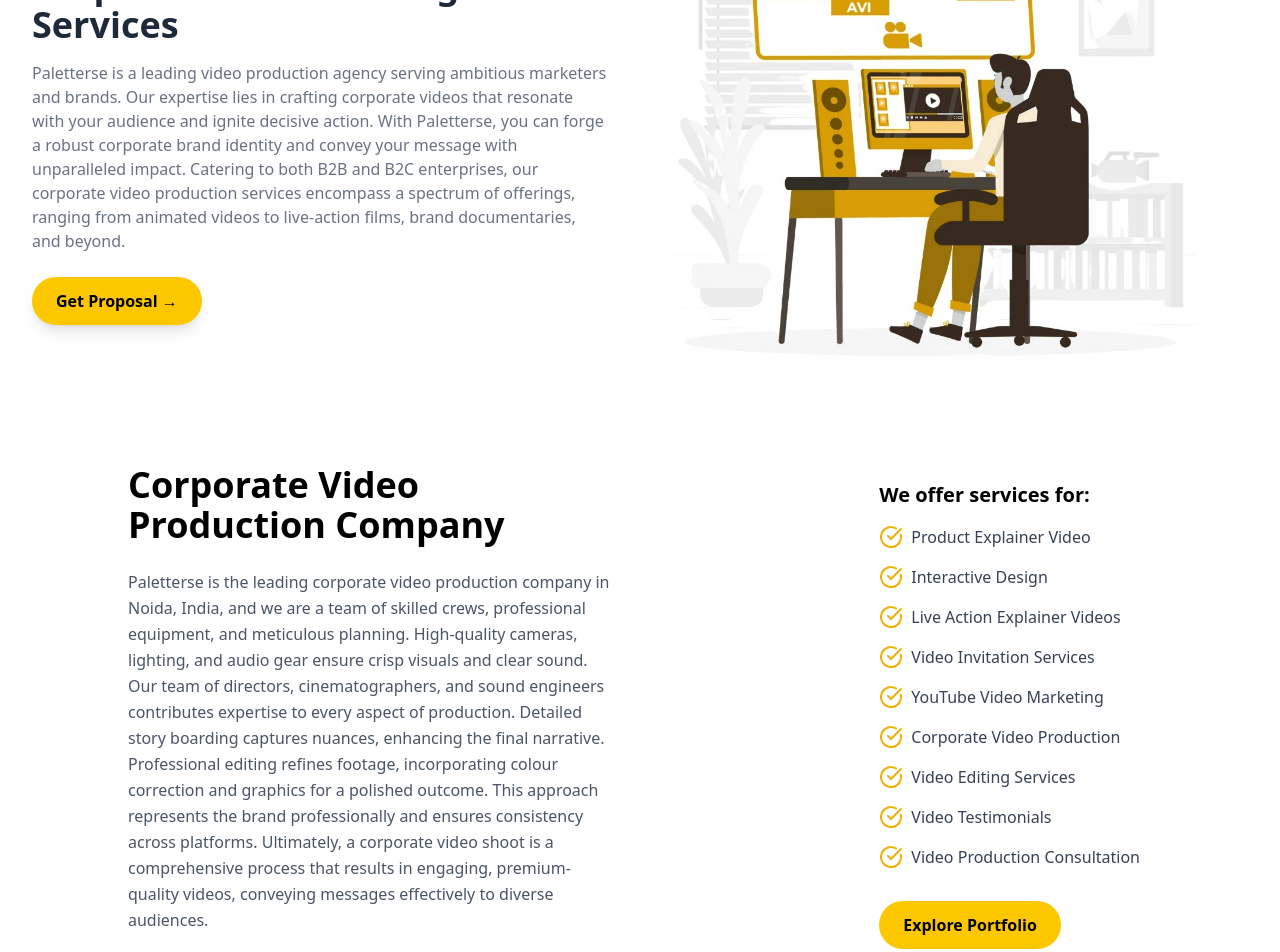
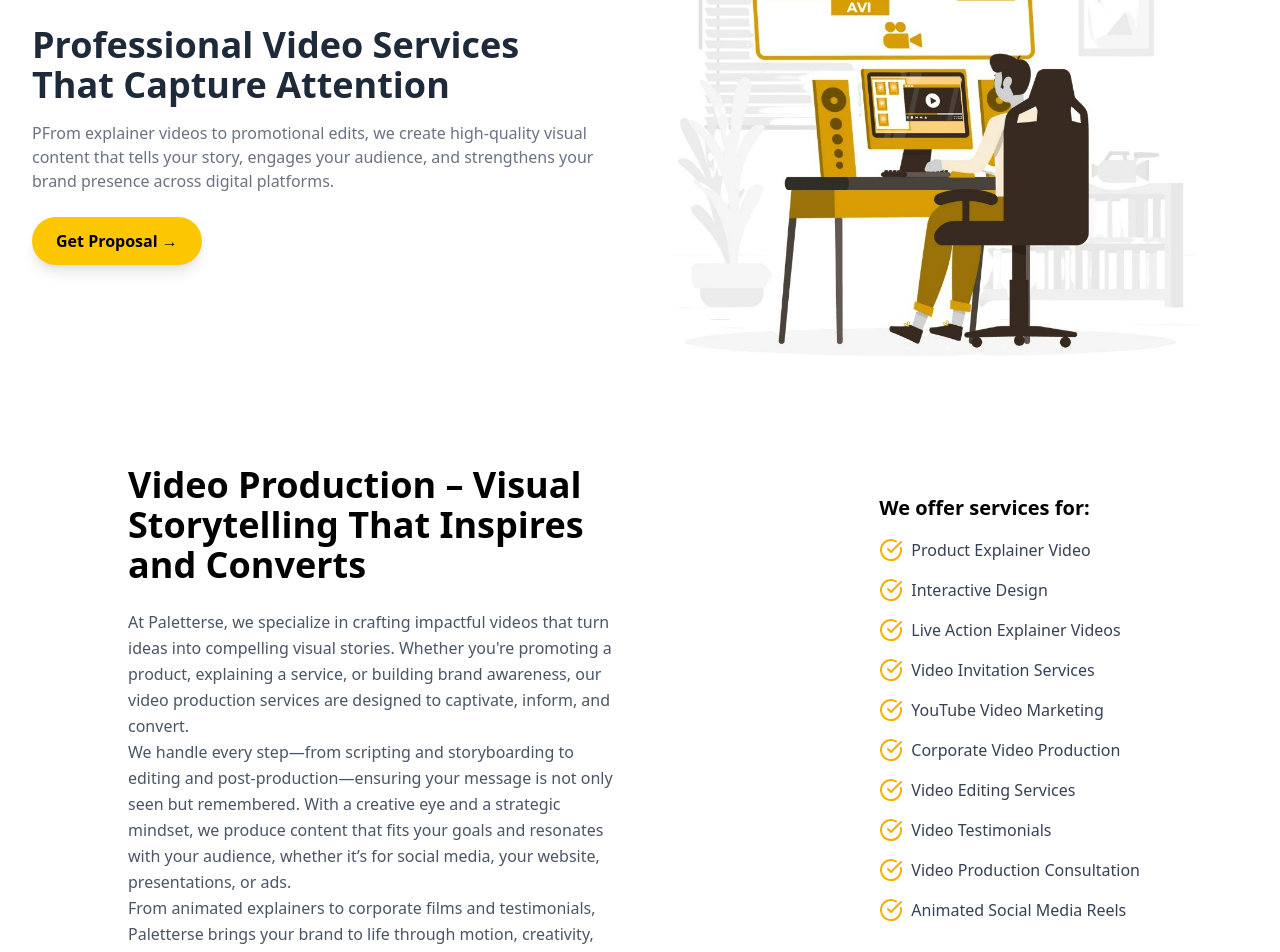
Before and after one commit to dcoder-nikhil0/Paletters, a React (Vite) app in the folder client/: page /video in a window 1280 px wide. Shown: the part 180-1132 px from the top of the page. Built offline with nearby package versions, Linux system fonts and the light colour scheme.

Commit message:
Video Page Content done

```diff
--- a/client/src/Components/Video/VidHero.jsx
+++ b/client/src/Components/Video/VidHero.jsx
@@ -10,19 +10,14 @@
         <div class="flex items-center justify-center w-full px-6 py-8 lg:h-[32rem] lg:w-1/2">
           <div class="max-w-xl">
             <h2 class="text-3xl font-semibold text-gray-800 lg:text-4xl">
-            Corporate Video Editing Services
+              Professional Video Services That Capture Attention
             </h2>
 
             <p class="mt-4 text-sm text-gray-500 lg:text-base">
-              Paletterse is a leading video production agency serving ambitious
-              marketers and brands. Our expertise lies in crafting corporate
-              videos that resonate with your audience and ignite decisive
-              action. With Paletterse, you can forge a robust corporate brand
-              identity and convey your message with unparalleled impact.
-              Catering to both B2B and B2C enterprises, our corporate video
-              production services encompass a spectrum of offerings, ranging
-              from animated videos to live-action films, brand documentaries,
-              and beyond.
+              PFrom explainer videos to promotional edits, we create
+              high-quality visual content that tells your story, engages your
+              audience, and strengthens your brand presence across digital
+              platforms.
             </p>
 
             <div class="flex flex-col mt-6 space-y-3 lg:space-y-0 lg:flex-row">
@@ -42,8 +37,7 @@
             style={{
               backgroundImage: "url(" + video + ")",
             }}
-          >
-          </div>
+          ></div>
         </div>
       </div>
     </Box>
--- a/client/src/Components/Video/VidOffers.jsx
+++ b/client/src/Components/Video/VidOffers.jsx
@@ -13,6 +13,7 @@
     "Video Editing Services",
     "Video Testimonials",
     "Video Production Consultation",
+    "Animated Social Media Reels",
   ];
 
   return (
@@ -20,22 +21,24 @@
       <div className="grid md:grid-cols-2 gap-12 items-center">
         <div>
           <h1 className="text-4xl font-bold mb-6">
-            Corporate Video Production Company
+            Video Production – Visual Storytelling That Inspires and Converts
           </h1>
           <p className="text-gray-600 leading-relaxed mb-8">
-            Paletterse is the leading corporate video production company in
-            Noida, India, and we are a team of skilled crews, professional
-            equipment, and meticulous planning. High-quality cameras, lighting,
-            and audio gear ensure crisp visuals and clear sound. Our team of
-            directors, cinematographers, and sound engineers contributes
-            expertise to every aspect of production. Detailed story boarding
-            captures nuances, enhancing the final narrative. Professional
-            editing refines footage, incorporating colour correction and
-            graphics for a polished outcome. This approach represents the brand
-            professionally and ensures consistency across platforms. Ultimately,
-            a corporate video shoot is a comprehensive process that results in
-            engaging, premium-quality videos, conveying messages effectively to
-            diverse audiences.
+            At Paletterse, we specialize in crafting impactful videos that turn
+            ideas into compelling visual stories. Whether you're promoting a
+            product, explaining a service, or building brand awareness, our
+            video production services are designed to captivate, inform, and
+            convert.
+            <br />
+            We handle every step—from scripting and storyboarding to editing and
+            post-production—ensuring your message is not only seen but
+            remembered. With a creative eye and a strategic mindset, we produce
+            content that fits your goals and resonates with your audience,
+            whether it’s for social media, your website, presentations, or ads.
+            <br /> From animated explainers to corporate films and testimonials,
+            Paletterse brings your brand to life through motion, creativity, and
+            emotion—delivering professional results that drive engagement and
+            business growth.
           </p>
         </div>
 
```
